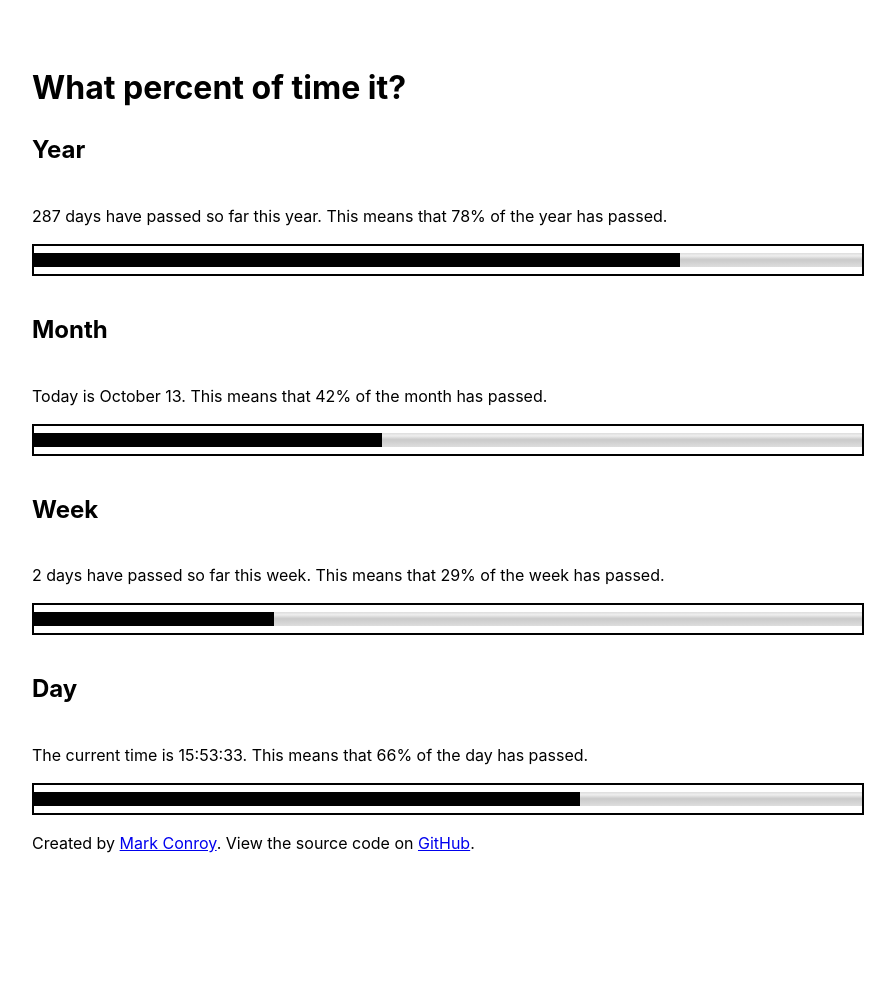
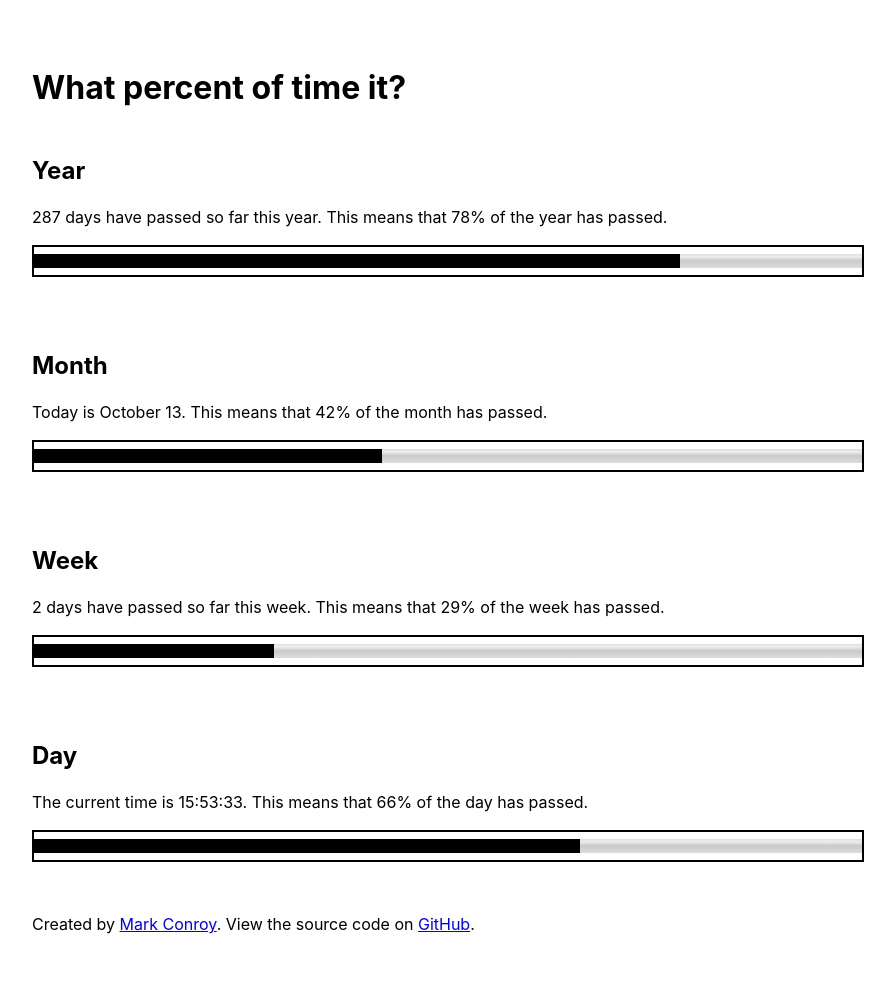
Before and after one commit to markconroy/fun, a PHP site: page /percent/index.html in a window 1280 px wide. Shown: the whole page, without its empty margins (192-1087 px from the left). Before the commit the page ends 853 px from the top, so only its background shows below. Run offline with PHP 8.4, Linux system fonts and the light colour scheme.

Commit message:
Tidy up the code a bit

```diff
--- a/index.html
+++ b/index.html
@@ -12,7 +12,7 @@
   <nav>
     <h2>Menu</h2>
     <ul>
-      <li><a href="percent/index.html">What % of day is it?</a></li>
+      <li><a href="percent/index.html">What % of time is it?</a></li>
     </ul>
   </nav>
   <footer>Created by <a href="https://mark.ie">Mark Conroy</a>.</footer>
--- a/percent/index.html
+++ b/percent/index.html
@@ -10,18 +10,31 @@
 <body>
 
   <h1>What percent of time it?</h1>
+
+  <div class="percent__item">
     <h2>Year</h2>
     <p><span class="days-passed"></span> passed so far this year. This means that <span class="percent-year-passed"></span>% of the year has passed.</p>
     <meter class="meter meter--year" min="0" max="100" value="0"></meter>
+  </div>
+
+  <div class="percent__item">
     <h2>Month</h2>
     <p>Today is <span class="month-name"></span> <span class="days-month-passed"></span>. This means that <span class="percent-month-passed"></span>% of the month has passed.</p>
     <meter class="meter meter--month" min="0" max="100" value="0"></meter>
+  </div>
+
+  <div class="percent__item">
     <h2>Week</h2>
     <p><span class="days-week-passed"></span> passed so far this week. This means that <span class="percent-week-passed"></span>% of the week has passed.</p>
     <meter class="meter meter--week" min="0" max="100" value="0"></meter>
+  </div>
+
+  <div class="percent__item">
     <h2>Day</h2>
     <p>The current time is <span class="the-time-is"></span>. This means that <span class="percent-time-passed"></span>% of the day has passed.</p>
     <meter class="meter meter--day" min="0" max="100" value="0"></meter>
+  </div>
+
   <footer>Created by <a href="https://mark.ie">Mark Conroy</a>. View the source code on <a href="https://github.com/markconroy/fun/tree/main/percent">GitHub</a>.</footer>
 
   <script src="percent.js"></script>
--- a/percent/percent.css
+++ b/percent/percent.css
@@ -2,8 +2,34 @@
   --meter-bar-color: #000;
 }
 
+*,
+*::before,
+*::after {
+  box-sizing: border-box;
+}
+
+body {
+  display: flex;
+  flex-direction: column;
+  justify-content: center;
+  margin: 0 auto;
+  padding: 5vw;
+  max-width: 960px;
+  min-height: 100vh;
+  line-height: 1.5;
+  font-family: -apple-system, blinkmacsystemfont, "Segoe UI", roboto, oxygen-sans, ubuntu, cantarell, "Helvetica Neue", sans-serif;
+}
+
 h1 {
+  /* margin: 0; */
+}
+
+h2 {
   margin-bottom: 0;
+}
+
+.percent__item {
+  margin-bottom: 2rem;
 }
 
 .meter {
```
Lines whose indentation alone changed are shown as unchanged.
